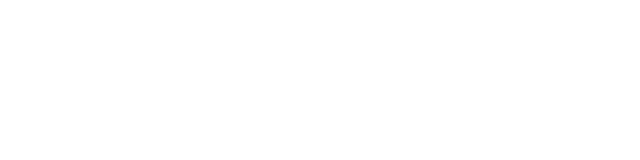
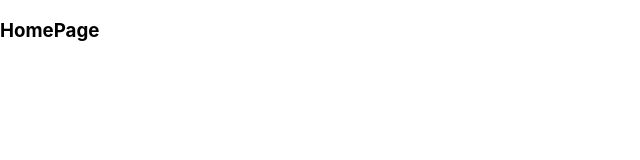
Before and after one commit to LetsJessCode/portfolio_site, a React (Create React App) app: page / in a window 1280 px wide. Shown: the top 160 px of the page, without its empty margins (0-640 px from the left). Built offline with nearby package versions, Linux system fonts and the light colour scheme.

Commit message:
beginning navbar component

```diff
--- a/src/App.js
+++ b/src/App.js
@@ -4,7 +4,7 @@
   render() {
     return (
       <div>
-
+        <h3>HomePage</h3>
       </div>
     )
   }
```
Also changed, not shown: src/Components/NavBar.js (added, +12 -0 lines).
